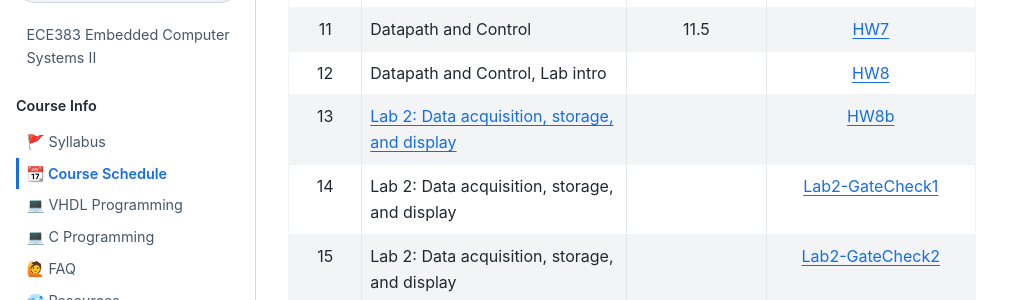
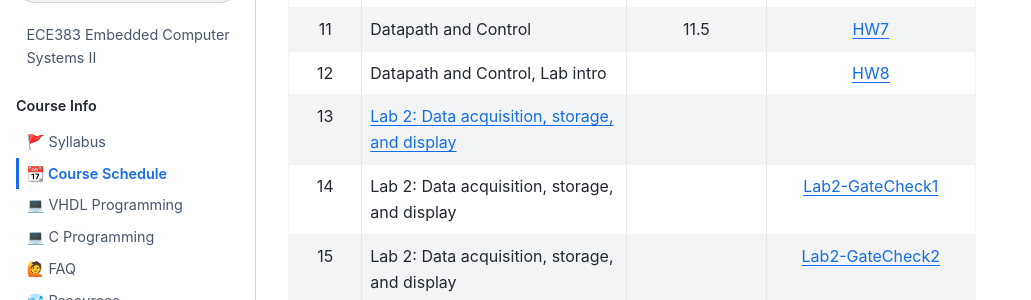
Before and after one commit to USAFA-ECE/ece383, a Jupyter Book: the page built from book/schedule.md, in a window 1280 px wide and 900 px high, scrolled down 773 px. Shown: the part 154-454 px from the top of the window, without its empty margins (0-1031 px from the left). Built offline with Jupyter Book 1.0.4 settings and Sphinx 7.4.7 and the Sphinx Book theme 1.1.4, drawn with Linux system fonts in a browser that asks for light colours; pages that are not in the unit, such as notebooks, are missing from menus.

Commit message:
Update schedule.md

```diff
--- a/book/schedule.md
+++ b/book/schedule.md
@@ -19,7 +19,7 @@ This schedule is subject to change as appropriate.
 | 10     | Datapath and Control                             | 11.1, 11.2, 14.4.2   |       |
 | 11     | Datapath and Control                             | 11.5                 | [HW7](Assignments/homework7.md)       |
 | 12     | Datapath and Control, Lab intro                  |                      | [HW8](Assignments/homework8.md)       |
-| 13     | [Lab 2: Data acquisition, storage, and display](Assignments/lab2.md) |                  | [HW8b](Assignments/homework8b.md)       |
+| 13     | [Lab 2: Data acquisition, storage, and display](Assignments/lab2.md) |                  |       |
 | 14     | Lab 2: Data acquisition, storage, and display    |                      | [Lab2-GateCheck1](Assignments/lab2.md)         |
 | 15     | Lab 2: Data acquisition, storage, and display    |                      | [Lab2-GateCheck2](Assignments/lab2.md)         |
 | 16     | Lab 2: Data acquisition, storage, and display    |                      | [Lab2-GateCheck3](Assignments/lab2.md)         |
```
